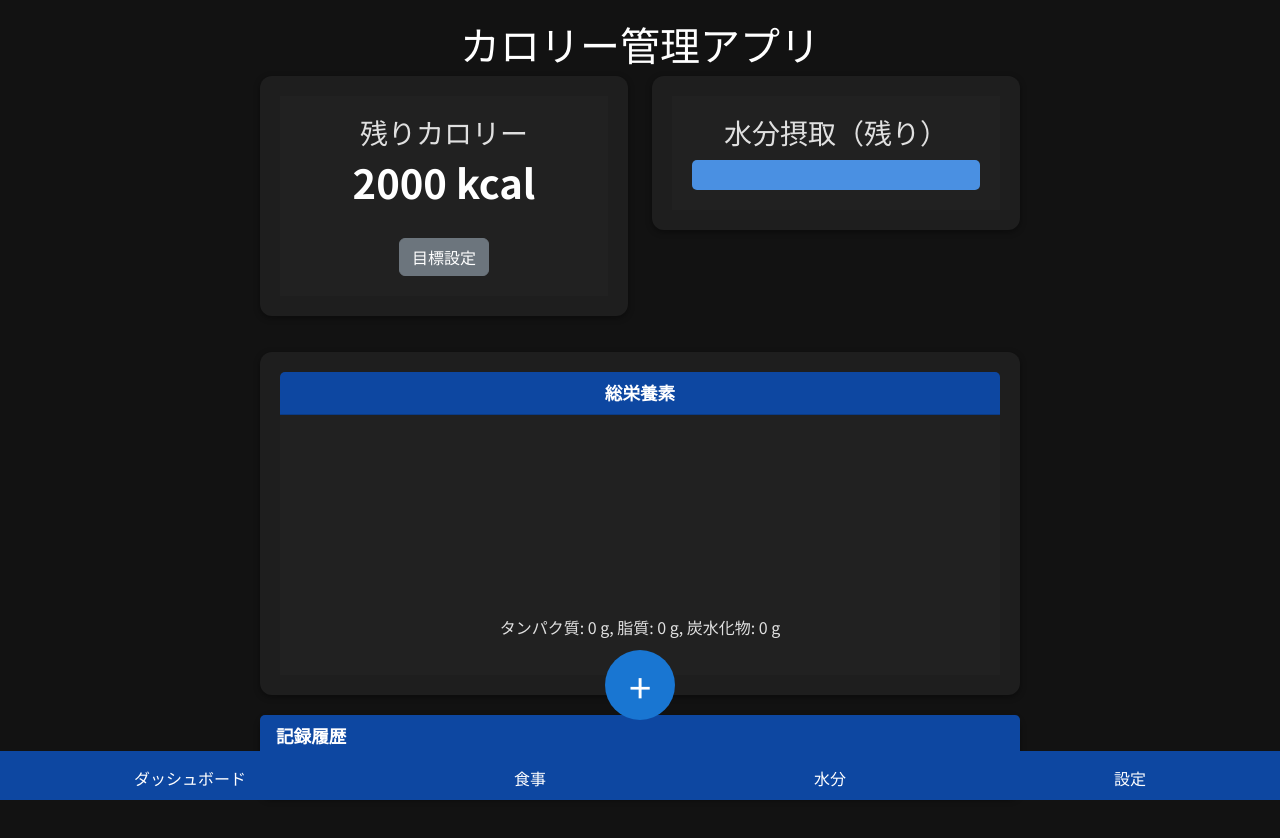
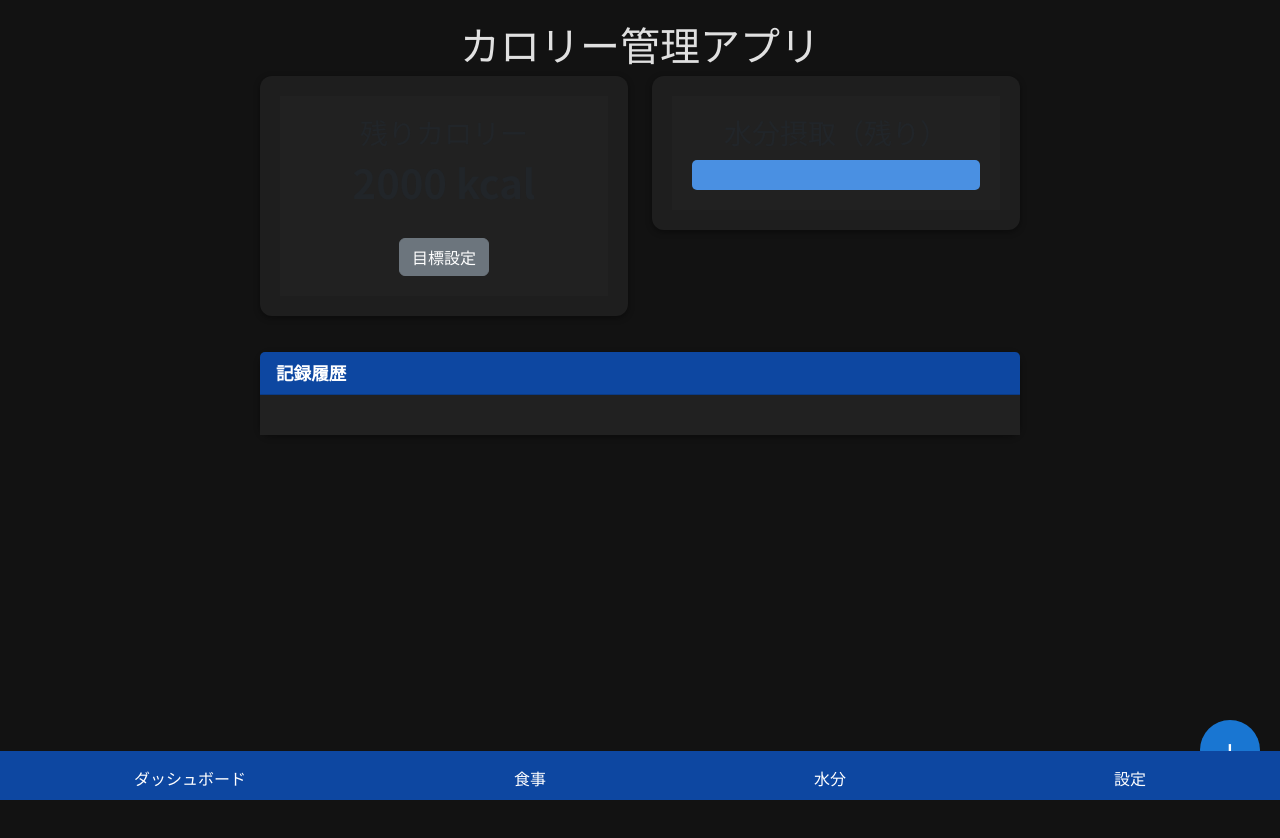
Before and after one commit to hyriam/calorie-app, a plain HTML site: page index.html in a window 1280 px wide. After the commit the page ends 800 px from the top, so only its background shows below. Drawn offline with nearby package versions, Linux system fonts and the light colour scheme.

Commit message:
Update index.html

```diff
--- a/index.html
+++ b/index.html
@@ -10,7 +10,7 @@
   <link href="https://cdn.jsdelivr.net/npm/bootstrap@5.3.0/dist/css/bootstrap.min.css" rel="stylesheet">
   <link href="https://fonts.googleapis.com/css2?family=Noto+Sans+JP:wght@400;700&display=swap" rel="stylesheet">
   <style>
-    /* 全体の基本スタイル：背景はダーク、文字は明るい */
+    /* 全体の基本スタイル：よりダークでスタイリッシュ、テキストは見やすく */
     body {
       font-family: 'Noto Sans JP', sans-serif;
       background-color: #121212;
@@ -25,7 +25,6 @@
     }
     h1, h2 {
       text-align: center;
-      color: #FFFFFF;
     }
     /* カードスタイル */
     .card {
@@ -47,7 +46,6 @@
       background-color: #212121;
       padding: 20px;
       font-size: 1rem;
-      color: #E0E0E0;
     }
     /* ダッシュボード用 */
     .dashboard-card {
@@ -57,9 +55,8 @@
     .dashboard-card .display-4 {
       font-size: 2.5rem;
       font-weight: bold;
-      color: #FFFFFF;
     }
-    /* 水分進捗バー：落ち着いたダークブルー系 */
+    /* 水分進捗バー：背景を落ち着いたダークブルー系に */
     .progress-container {
       background-color: #37474F;
       height: 30px;
@@ -86,43 +83,42 @@
       font-size: 0.95rem;
       cursor: pointer;
     }
-    /* 総栄養素表示カード */
-    .total-nutrient-card .circle-chart-container {
-      height: 180px;
+    /* 各「ページ」共通 */
+    .record-page {
+      display: none;
     }
-    /* フローティングアクションボタン（FAB）：下部中央に配置 */
+    /* フローティングアクションボタン（FAB） */
     #fab {
-      width: 70px;
-      height: 70px;
+      width: 60px;
+      height: 60px;
       position: fixed;
-      bottom: 80px;
-      left: 50%;
-      transform: translateX(-50%);
-      font-size: 2.5rem;
+      bottom: 20px;
+      right: 20px;
+      font-size: 2rem;
       border-radius: 50%;
+      z-index: 1050;
       background-color: #1976D2;
       color: #FFFFFF;
       border: none;
-      z-index: 1050;
       transition: transform 0.2s ease-in-out, box-shadow 0.2s ease;
     }
     #fab:active {
-      transform: translateX(-50%) scale(0.9);
-      box-shadow: 0 0 10px rgba(0,0,0,0.6);
+      transform: scale(0.9);
+      box-shadow: 0 0 10px rgba(0, 0, 0, 0.6);
     }
-    /* FAB hover時のPulseアニメーション */
+    /* プラスボタン hover 時にプロフェッショナルなPulseアニメーション */
     @keyframes fabPulse {
       0% {
-        transform: translateX(-50%) scale(1);
-        box-shadow: 0 0 0 rgba(25,118,210,0.7);
+        transform: scale(1);
+        box-shadow: 0 0 0 rgba(25, 118, 210, 0.7);
       }
       70% {
-        transform: translateX(-50%) scale(1.1);
-        box-shadow: 0 0 20px rgba(25,118,210,0);
+        transform: scale(1.1);
+        box-shadow: 0 0 20px rgba(25, 118, 210, 0);
       }
       100% {
-        transform: translateX(-50%) scale(1);
-        box-shadow: 0 0 0 rgba(25,118,210,0);
+        transform: scale(1);
+        box-shadow: 0 0 0 rgba(25, 118, 210, 0);
       }
     }
     #fab:hover {
@@ -153,7 +149,7 @@
   </style>
 </head>
 <body>
-  <!-- メインページ：ダッシュボード、総栄養素カード、記録履歴 -->
+  <!-- メインページ：ダッシュボード＆履歴 -->
   <div id="mainPage">
     <div class="container">
       <h1>カロリー管理アプリ</h1>
@@ -181,17 +177,7 @@
           </div>
         </div>
       </div>
-      <!-- 総栄養素カード -->
-      <div class="card dashboard-card total-nutrient-card">
-        <div class="card-header">総栄養素</div>
-        <div class="card-body">
-          <div class="circle-chart-container">
-            <canvas id="totalNutrientChart"></canvas>
-          </div>
-          <p id="totalNutrientText" class="text-center">タンパク質: 0 g, 脂質: 0 g, 炭水化物: 0 g</p>
-        </div>
-      </div>
-      <!-- 履歴カード -->
+      <!-- 履歴 -->
       <div class="card">
         <div class="card-header">記録履歴</div>
         <div class="card-body">
@@ -262,7 +248,7 @@
     </div>
   </div>
 
-  <!-- 記録タイプ選択モーダル（FAB押下時） -->
+  <!-- 記録タイプ選択モーダル（＋ボタン押下時） -->
   <div class="modal fade" id="recordModal" tabindex="-1" aria-hidden="true">
     <div class="modal-dialog modal-dialog-centered">
       <div class="modal-content">
@@ -301,7 +287,7 @@
     </div>
   </div>
 
-  <!-- フローティングアクションボタン（FAB） -->
+  <!-- フローティングアクションボタン -->
   <button id="fab" class="btn btn-primary">+</button>
 
   <!-- 下部ナビゲーション -->
@@ -312,7 +298,20 @@
     <a href="#" id="openTargetModalNav"><i class="fas fa-cog"></i>設定</a>
   </div>
 
-  <!-- 外部ライブラリ（1回だけ読み込み） -->
+  <!-- サービスワーカー登録（PWA用） -->
+  <script>
+    if ('serviceWorker' in navigator) {
+      navigator.serviceWorker.register('service-worker.js')
+      .then(function(registration) {
+        console.log('Service Worker 登録完了: ', registration.scope);
+      })
+      .catch(function(error) {
+        console.log('Service Worker 登録失敗: ', error);
+      });
+    }
+  </script>
+
+  <!-- 外部ライブラリ -->
   <script src="https://cdn.jsdelivr.net/npm/jquery@3.6.0/dist/jquery.min.js"></script>
   <script src="https://cdn.jsdelivr.net/npm/bootstrap@5.3.0/dist/js/bootstrap.bundle.min.js"></script>
   <script src="https://cdn.jsdelivr.net/npm/moment@2.29.1/moment.min.js"></script>
@@ -365,49 +364,6 @@
         $('#water-progress').css('width', percentage + "%");
       }
       updateDashboard();
-
-      /**********************************
-       * 総栄養素チャート初期化＆更新
-       **********************************/
-      let totalNutrientCtx = document.getElementById('totalNutrientChart')?.getContext('2d');
-      let totalNutrientChart;
-      if(totalNutrientCtx) {
-        totalNutrientChart = new Chart(totalNutrientCtx, {
-          type: 'doughnut',
-          data: {
-            labels: ['タンパク質', '脂質', '炭水化物'],
-            datasets: [{
-              data: [totalProtein, totalFat, totalCarbs],
-              backgroundColor: ['#28A745', '#DC3545', '#FFC107'],
-              hoverOffset: 4
-            }]
-          },
-          options: {
-            cutout: '70%',
-            plugins: {
-              legend: { display: true },
-              centerText: {
-                text: '総栄養素',
-                color: "#fff",
-                fontStyle: "Arial",
-                sidePadding: 20,
-                maxFontSize: 20
-              }
-            }
-          }
-        });
-      }
-      function updateTotalNutrientChart() {
-        totalProtein = mealRecords.reduce((sum, rec) => sum + rec.protein, 0);
-        totalFat = mealRecords.reduce((sum, rec) => sum + rec.fat, 0);
-        totalCarbs = mealRecords.reduce((sum, rec) => sum + rec.carbs, 0);
-        if(totalNutrientChart) {
-          totalNutrientChart.data.datasets[0].data = [totalProtein, totalFat, totalCarbs];
-          totalNutrientChart.update();
-        }
-        $('#totalNutrientText').text(`タンパク質: ${totalProtein} g, 脂質: ${totalFat} g, 炭水化物: ${totalCarbs} g`);
-      }
-      updateTotalNutrientChart();
 
       /**********************************
        * 履歴レンダリング
@@ -485,7 +441,6 @@
         saveData();
         updateDashboard();
         renderHistory();
-        updateTotalNutrientChart();
         $('#mealForm')[0].reset();
         bootstrap.Modal.getInstance(document.getElementById('mealModal')).hide();
         alert("食事記録を追加しました！");
@@ -534,10 +489,7 @@
        * モーダル操作
        **********************************/
       $('#fab').click(function(){
-        $(this).css('transform', 'scale(0.9)');
-        setTimeout(() => {
-          $(this).css('transform', 'translateX(-50%) scale(1)');
-        }, 100);
+        $(this).animate({ transform: 'scale(0.9)' }, 100).animate({ transform: 'scale(1)' }, 100);
         new bootstrap.Modal(document.getElementById('recordModal')).show();
       });
       $('#openMealModal').click(function(){
@@ -581,7 +533,7 @@
         e.preventDefault();
         const targetPage = $(this).attr('data-page');
         if(targetPage === "mainPage") {
-          // 今回はモーダルで操作するので、メインページ表示のみ
+          $('.record-page').fadeOut(200);
           $('#mainPage').fadeIn(200);
         } else if(targetPage === "mealModal") {
           new bootstrap.Modal(document.getElementById('mealModal')).show();
```
